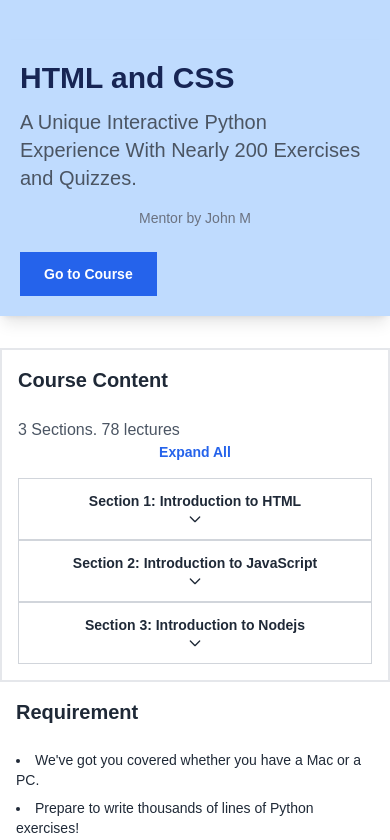
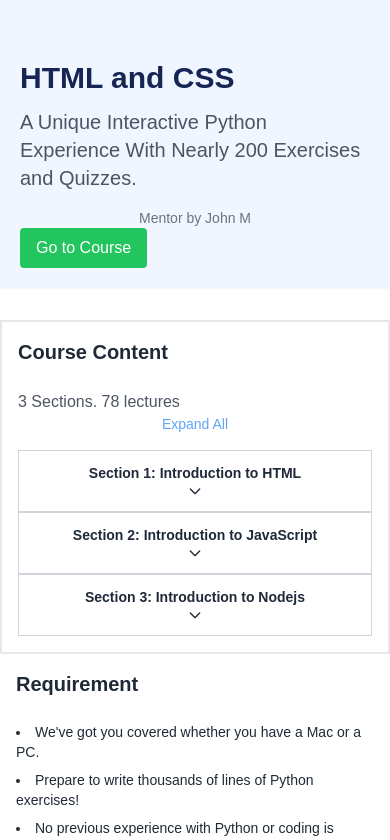
Before and after one commit to ajay8111/next, a Next.js app: page / in a window 390 px wide. Shown: the top 840 px of the page. Built offline with nearby package versions, Linux system fonts and the light colour scheme.

Commit message:
button component added and added a dynamic scrollup

```diff
--- /dev/null
+++ b/app/components/Button.js
@@ -0,0 +1,11 @@
+// components/Button.js
+const Button = ({ children, onClick }) => (
+    <button
+      className="bg-green-500 text-white py-2 px-4 rounded hover:bg-green-600"
+      onClick={onClick}
+    >
+      {children}
+    </button>
+  );
+
+  export default Button;
--- a/app/page.js
+++ b/app/page.js
@@ -1,7 +1,8 @@
 "use client";
 
-import { useState } from "react";
+import { useState, useEffect } from "react";
 import { useRouter } from "next/navigation";
+import Button from "./components/Button";
 
 export default function Home() {
   const router = useRouter();
@@ -9,6 +10,7 @@ export default function Home() {
   const [isModalOpen, setIsModalOpen] = useState(false);
   const [videoSrc, setVideoSrc] = useState("");
   const [areAllExpanded, setAreAllExpanded] = useState(false); // Track "Expand All" state
+  const [isScrollButtonVisible, setIsScrollButtonVisible] = useState(false);
 
   const handleButtonClick = () => {
     router.push("/course");
@@ -42,6 +44,19 @@ export default function Home() {
     }
     setAreAllExpanded(!areAllExpanded); // Toggle state
   };
+  const scrollToTop = () => {
+    window.scrollTo({ top: 0, behavior: "smooth" });
+  };
+
+  // Track scroll position
+  useEffect(() => {
+    const handleScroll = () => {
+      setIsScrollButtonVisible(window.scrollY > 300);
+    };
+
+    window.addEventListener("scroll", handleScroll);
+    return () => window.removeEventListener("scroll", handleScroll);
+  }, []);
 
   const courseContent = [
     {
@@ -193,7 +208,7 @@ export default function Home() {
 
   return (
     <div className="bg-white min-h-screen flex flex-col overflow-y-auto">
-      <div className="bg-blue-200 text-sm p-5">
+      <div className="bg-blue-50 text-sm p-5">
         <div className="max-w-[960px] mx-auto">
           {" "}
           {/* Wrapper for max width */}
@@ -214,7 +229,7 @@ export default function Home() {
       </div>
 
       {/* Title Section */}
-      <div className="bg-blue-200 border-gray-300 shadow-lg w-full mx-auto p-5 mb-8 relative">
+      <div className="bg-blue-50 border-gray-300 shadow-sm w-full mx-auto p-5 mb-8 relative">
         <div className="max-w-full sm:max-w-[960px] mx-auto">
           {" "}
           {/* Wrapper for max width */}
@@ -230,12 +245,7 @@ export default function Home() {
           <div className="flex flex-wrap items-center gap-4 mt-4 text-sm md:text-base text-gray-500 ml-">
             <span>Mentor by John M</span>
           </div>
-          <button
-            onClick={handleButtonClick}
-            className="mt-6 px-6 py-3 ml bg-blue-600 text-white text-sm md:text-base font-semibold  hover:bg-blue-700 transition focus:outline-none focus:ring-2 focus:ring-purple-500"
-          >
-            Go to Course
-          </button>
+          <Button onClick={handleButtonClick}>Go to Course</Button>
         </div>
       </div>
 
@@ -251,7 +261,7 @@ export default function Home() {
               3 Sections. 78 lectures
               <button
                 onClick={toggleAllSections}
-                className="text-blue-600 hover:text-blue-800 text-sm font-semibold"
+                className="text-blue-400 hover:text-blue-600 text-sm "
               >
                 {areAllExpanded ? "Collapse All" : "Expand All"}
               </button>
@@ -388,6 +398,30 @@ export default function Home() {
               mentor in the field.
             </p>
           </div>
+          {isScrollButtonVisible && (
+            <button
+              onClick={scrollToTop}
+              id="back_to_top"
+              type="button"
+              className="fixed bottom-5 right-5 bg-gray-700 text-white p-3 rounded-full shadow-lg hover:bg-black transition-transform transform hover:scale-110"
+            >
+              <svg
+                width="12"
+                height="12"
+                viewBox="0 0 12 7"
+                fill="none"
+                xmlns="http://www.w3.org/2000/svg"
+              >
+                <path
+                  d="M11 6L6 1L1 6"
+                  stroke="currentColor"
+                  strokeWidth="1.5"
+                  strokeLinecap="round"
+                  strokeLinejoin="round"
+                />
+              </svg>
+            </button>
+          )}
         </div>
 
         {/* Right Column with Video and Details */}
@@ -409,7 +443,7 @@ export default function Home() {
             </p>
 
             {/* Enroll Button */}
-            <button className="mt-4 w-full px-6 py-3 bg-blue-600 text-white text-sm font-semibold shadow hover:bg-blue-700 transition focus:outline-none focus:ring-2 focus:ring-purple-500">
+            <button className="mt-4 w-full px-6 py-3 rounded-md bg-green-500 text-white text-sm font-semibold shadow hover:bg-green-600 transition focus:outline-none focus:ring-2 focus:ring-purple-500">
               Enroll
             </button>
 
```
